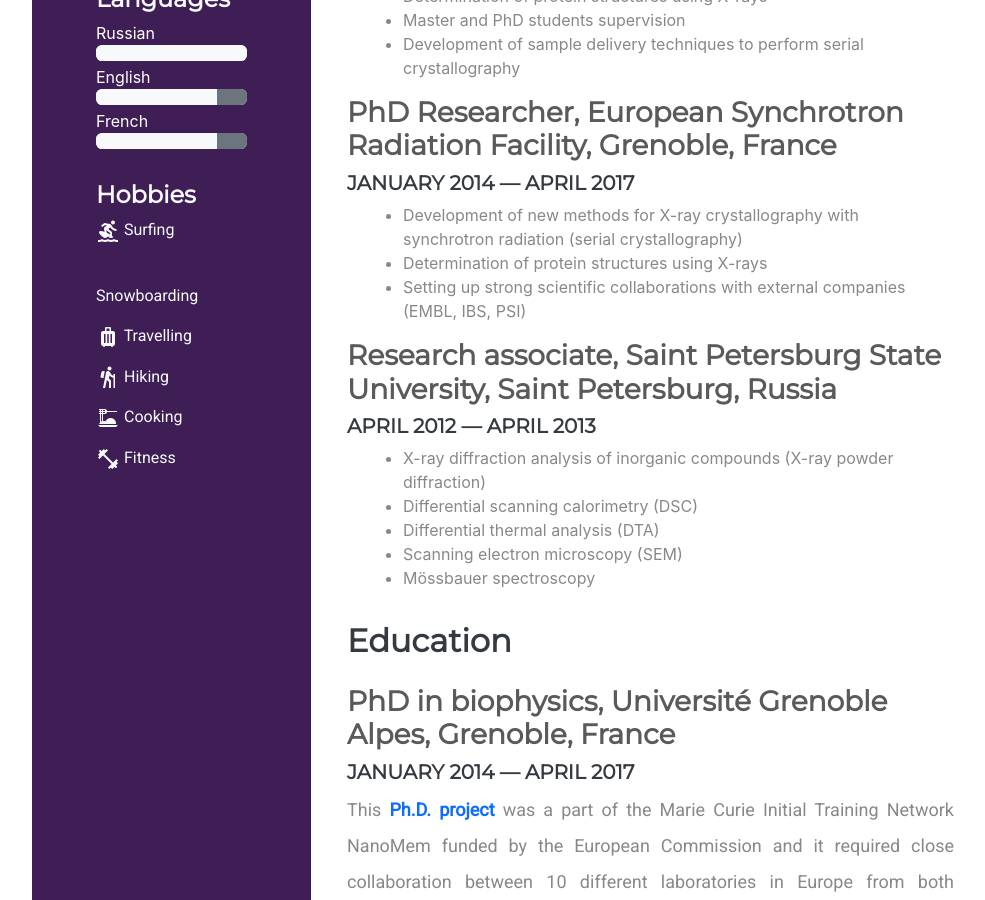
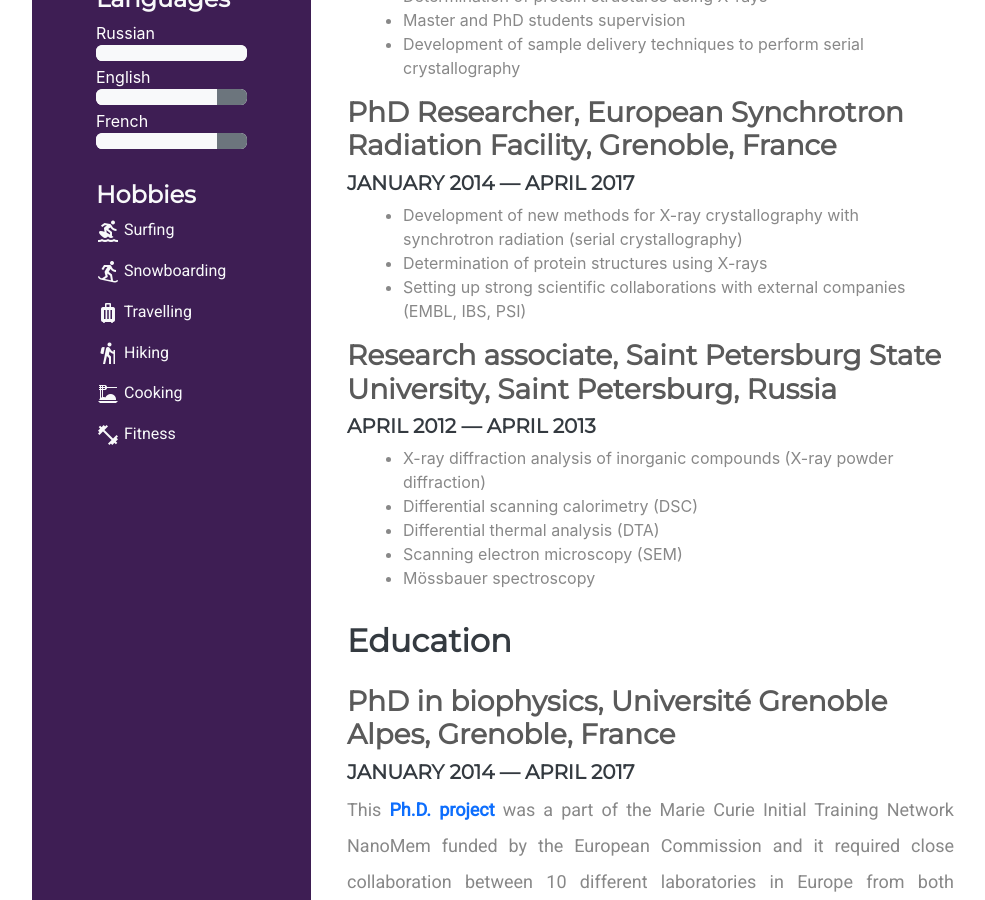
Before and after one commit to Anastasya-Shilova/Anastasya-Shilova.github.io, a Jekyll site: the page built from index.md, in a window 1280 px wide and 900 px high, scrolled down 1067 px. Shown: the whole window, without its empty margins (143-1128 px from the left). Built offline with Jekyll 4.4.1, drawn with Linux system fonts in a browser that asks for light colours.

Commit message:
Update page.html

```diff
--- a/_layouts/page.html
+++ b/_layouts/page.html
@@ -216,7 +216,7 @@ layout: default
             <span class="va-middle material-icons">surfing</span> Surfing
           </p>
           <p class="text-light">
-            <span class="va-middle material-icons">snowbarding</span>
+            <span class="va-middle material-icons">snowboarding</span>
             Snowboarding
           </p>
           <p class="text-light">
```
